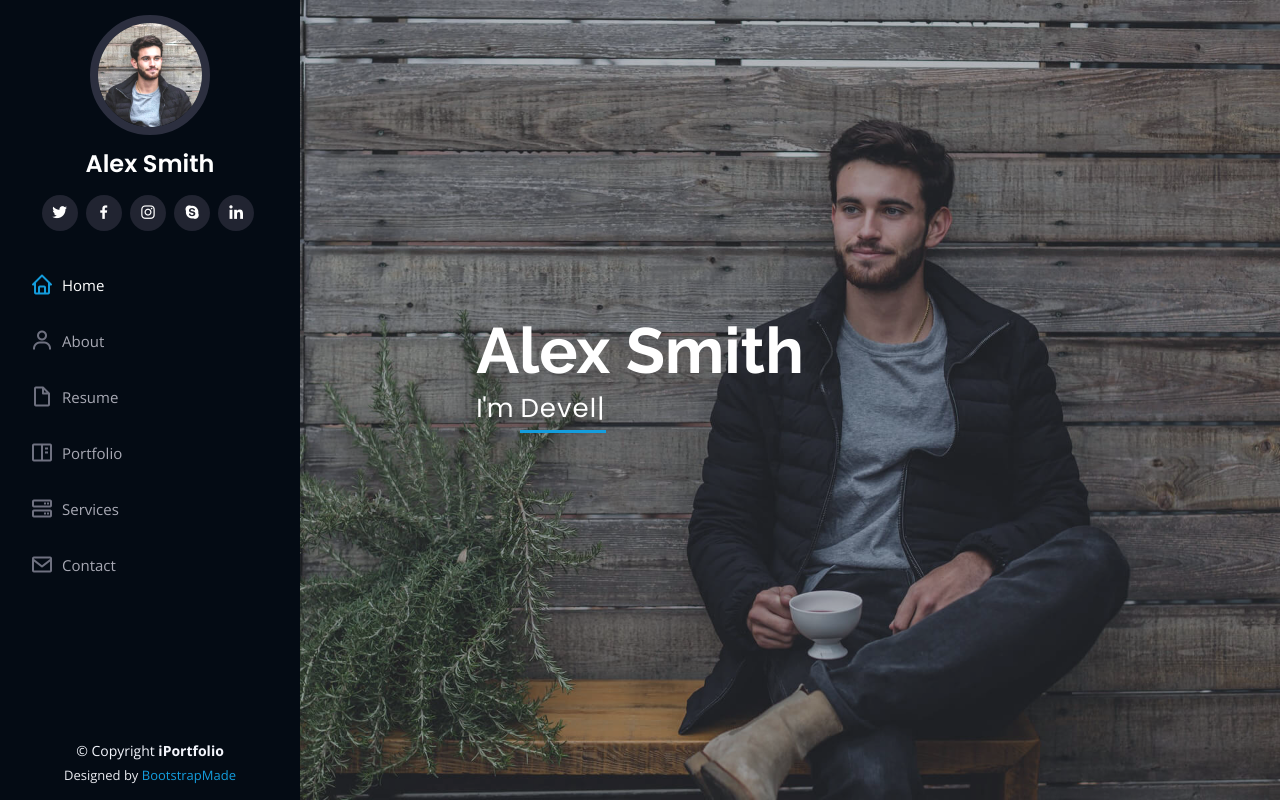
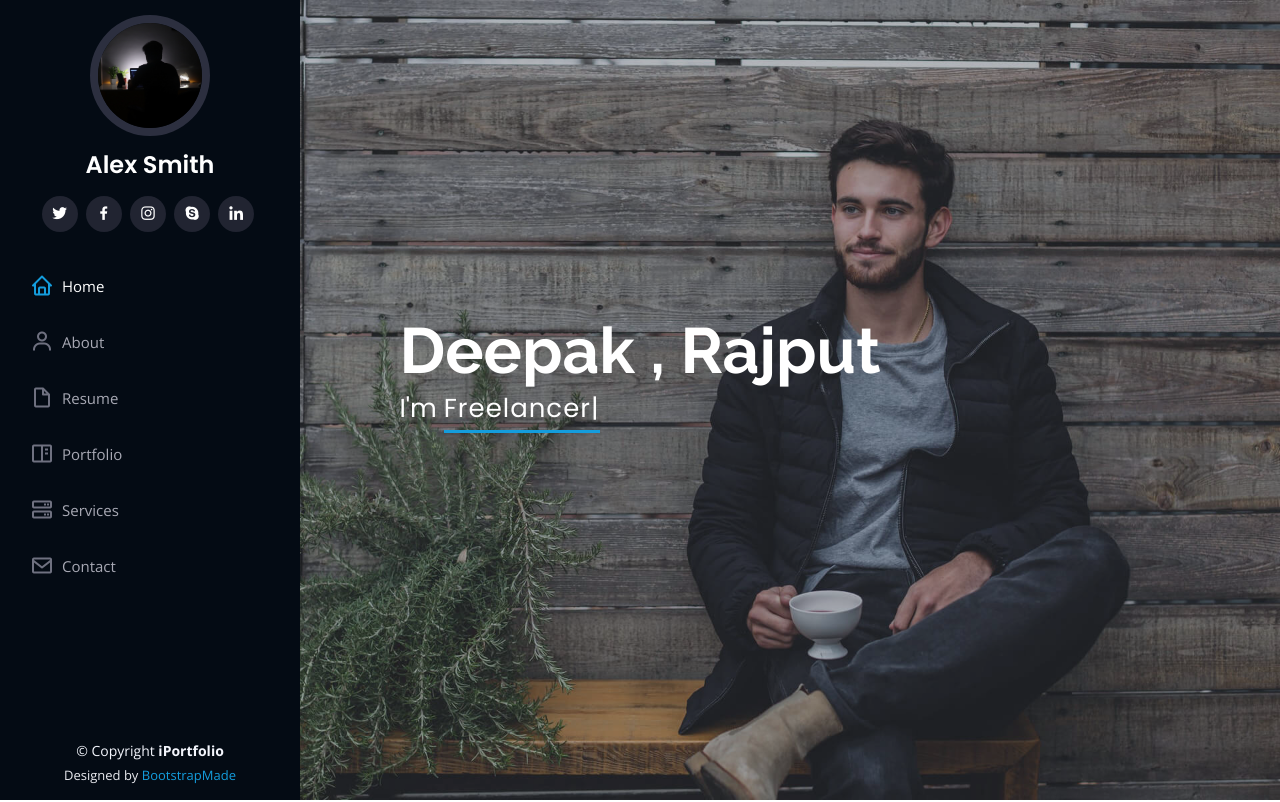
Before and after one commit to CleanScrippter/Portfolio, a plain HTML site: page index.html in a window 1280 px wide. Shown: the top 802 px of the page. Drawn offline with nearby package versions, Linux system fonts and the light colour scheme.

Commit message:
general name changes

```diff
--- a/index.html
+++ b/index.html
@@ -45,7 +45,7 @@
     <div class="d-flex flex-column">
 
       <div class="profile">
-        <img src="assets/img/profile-img.jpg" alt="" class="img-fluid rounded-circle">
+        <img src="assets/img/profile.jpg" alt="" class="img-fluid rounded-circle">
         <h1 class="text-light"><a href="index.html">Alex Smith</a></h1>
         <div class="social-links mt-3 text-center">
           <a href="#" class="twitter"><i class="bx bxl-twitter"></i></a>
@@ -72,8 +72,8 @@
   <!-- ======= Hero Section ======= -->
   <section id="hero" class="d-flex flex-column justify-content-center align-items-center">
     <div class="hero-container" data-aos="fade-in">
-      <h1>Alex Smith</h1>
-      <p>I'm <span class="typed" data-typed-items="Designer, Developer, Freelancer, Photographer"></span></p>
+      <h1>Deepak , Rajput</h1>
+      <p>I'm <span class="typed" data-typed-items="Software Developer, Freelancer, Photographer"></span></p>
     </div>
   </section><!-- End Hero -->
 
```
Also changed, not shown: assets/img/profile.jpg (added), 1 other file.
